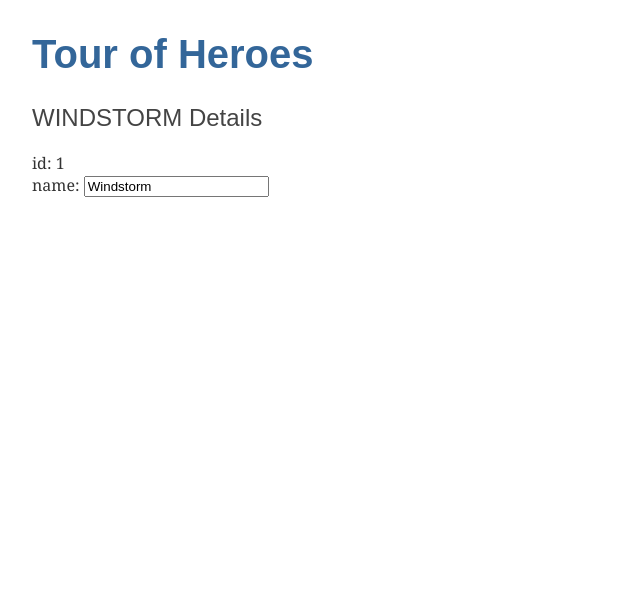
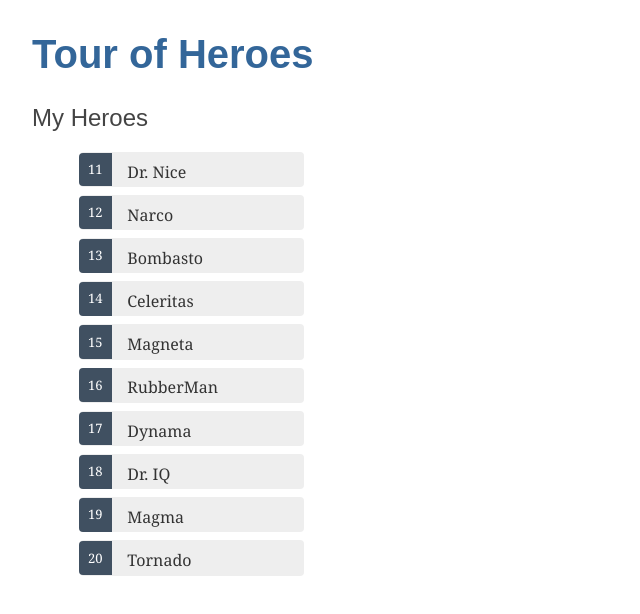
Before and after one commit to trygvba/angular-tour-of-heroes, an Angular app: page / in a window 1280 px wide. Shown: the top 614 px of the page, without its empty margins (0-640 px from the left). Built offline with nearby package versions, Linux system fonts and the light colour scheme.

Commit message:
Done part 2 of introduction.

```diff
--- a/src/app/heroes/heroes.component.css
+++ b/src/app/heroes/heroes.component.css
@@ -0,0 +1,44 @@
+/* HeroesComponent's private CSS styles */
+.heroes {
+    margin: 0 0 2em 0;
+    list-style-type: none;
+    padding: none;
+    width: 15em;
+}
+
+.heroes li {
+    cursor: pointer;
+    position: relative;
+    left: 0;
+    background-color: #EEE;
+    margin: .5em;
+    padding: .3em 0;
+    height: 1.6em;
+    border-radius: 4px;
+}
+
+.heroes li:hover {
+    color: #607D8B;
+    background-color: #DDD;
+    left: .1em;
+}
+
+.heroes li.selected {
+    background-color: #CFD8DC;
+    color: white;
+}
+
+.heroes .badge {
+    display: inline-block;
+    font-size: small;
+    color: white;
+    padding: 0.8em 0.7em 0 0.7em;
+    background-color: #405061;
+    line-height: 1em;
+    position: relative;
+    left: -1px;
+    top: -4px;
+    height: 1.8em;
+    margin-right: .8em;
+    border-radius: 4px 0 0 4px;
+}
--- a/src/app/heroes/heroes.component.html
+++ b/src/app/heroes/heroes.component.html
@@ -1,7 +1,18 @@
-<h2>{{hero.name | uppercase}} Details</h2>
-<div><span>id: </span>{{hero.id}}</div>
-<div>
-  <label>name:
-    <input [(ngModel)]="hero.name" placeholder="name"/>
-  </label>
+<h2>My Heroes</h2>
+<ul class="heroes">
+  <li *ngFor="let hero of heroes"
+      (click)="onSelect(hero)"
+      [class.selected]="hero === selectedHero">
+    <span class="badge">{{hero.id}}</span> {{hero.name}}
+  </li>
+</ul>
+
+<div *ngIf="selectedHero">
+  <h2> {{selectedHero.name | uppercase }} Details</h2>
+  <div><span>id: </span>{{ selectedHero.id }}</div>
+  <div>
+    <label>name:
+      <input [(ngModel)]="selectedHero.name" placeholder="name"/>
+    </label>
+  </div>
 </div>
--- a/src/app/heroes/heroes.component.ts
+++ b/src/app/heroes/heroes.component.ts
@@ -1,5 +1,6 @@
 import { Component, OnInit } from '@angular/core';
 import { Hero } from '../hero';
+import { HEROES } from '../mock-heroes';
 
 @Component({
   selector: 'app-heroes',
@@ -7,10 +8,8 @@
   styleUrls: ['./heroes.component.css']
 })
 export class HeroesComponent implements OnInit {
-  hero: Hero = {
-    id: 1,
-    name: "Windstorm"
-  }
+  heroes = HEROES;
+  selectedHero: Hero;
 
   constructor() {
   }
@@ -18,4 +17,8 @@
   ngOnInit() {
   }
 
+  onSelect(hero) {
+    this.selectedHero = hero;
+  }
+
 }
```
